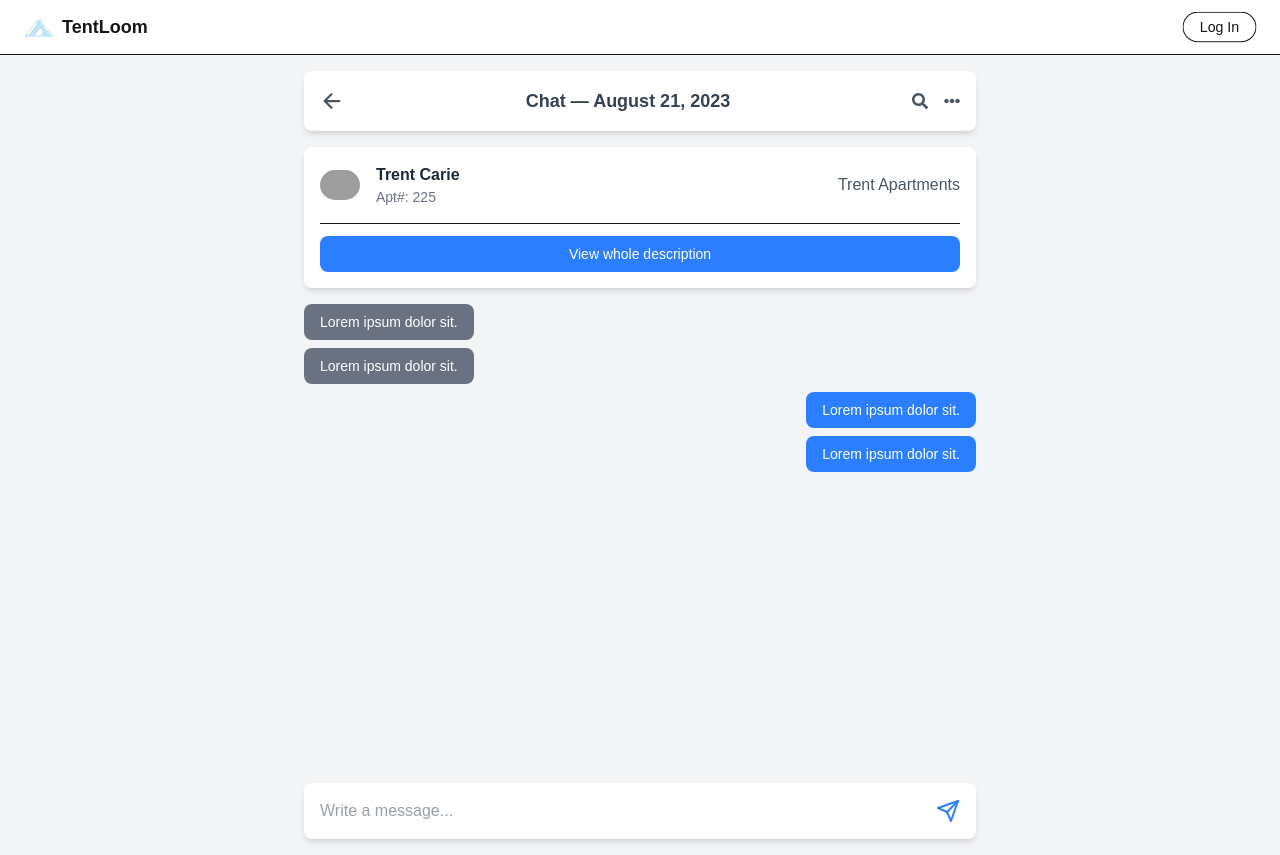
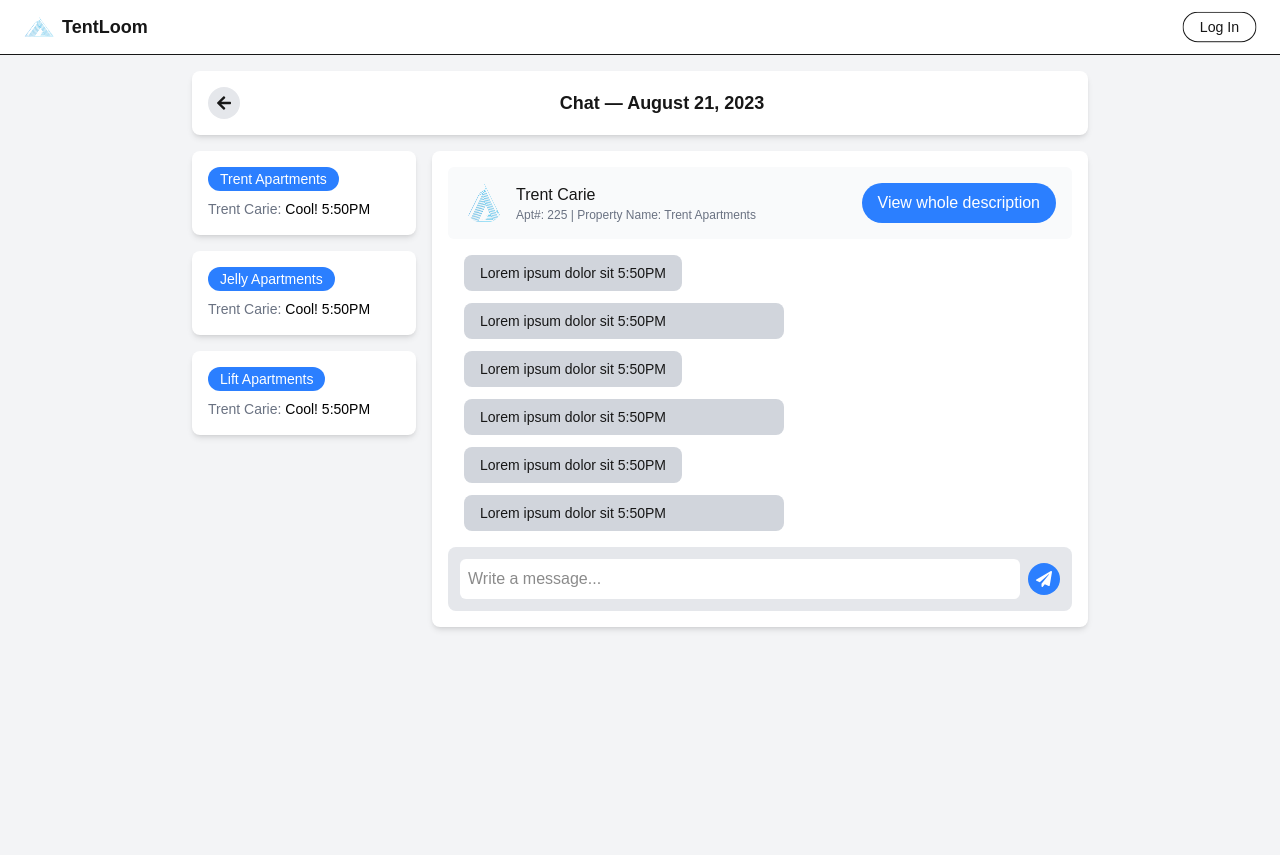
Before and after one commit to adnanfrd/Transaction-system, a Next.js app in the folder frontend/: page /chat in a window 1280 px wide. Built offline with nearby package versions, Linux system fonts and the light colour scheme; grey boxes are pictures that could not be loaded.

Commit message:
updated chat page ....

```diff
--- a/frontend/src/components/dashboard/Chat.tsx
+++ b/frontend/src/components/dashboard/Chat.tsx
@@ -1,87 +1,71 @@
-'use client';
-
-import { useState } from "react";
-import { FiSend } from "react-icons/fi";
-import { IoArrowBack } from "react-icons/io5";
-import { FaSearch, FaEllipsisH } from "react-icons/fa";
-import Image from "next/image";
+import Link from "next/link";
+import { FaArrowLeft, FaPaperPlane } from "react-icons/fa";
 
 const Chat = () => {
-  const [messages, setMessages] = useState([
-    { text: "Lorem ipsum dolor sit.", sender: "other" },
-    { text: "Lorem ipsum dolor sit.", sender: "other" },
-    { text: "Lorem ipsum dolor sit.", sender: "me" },
-    { text: "Lorem ipsum dolor sit.", sender: "me" },
-  ]);
-
-  const [message, setMessage] = useState("");
-
-  const sendMessage = () => {
-    if (message.trim() !== "") {
-      setMessages([...messages, { text: message, sender: "me" }]);
-      setMessage("");
-    }
-  };
-
   return (
     <div className="min-h-screen bg-gray-100 flex flex-col items-center p-4">
       {/* Header */}
-      <div className="w-full max-w-2xl bg-white shadow-md rounded-lg p-4 flex items-center justify-between">
-        <button className="text-gray-600"><IoArrowBack size={24} /></button>
-        <h2 className="text-lg font-semibold text-gray-700">Chat — August 21, 2023</h2>
-        <div className="flex space-x-4">
-          <FaSearch className="text-gray-600 cursor-pointer" />
-          <FaEllipsisH className="text-gray-600 cursor-pointer" />
-        </div>
+      <div className="w-full max-w-4xl bg-white shadow-md rounded-lg p-4 flex items-center space-x-3">
+       <Link href="/dashboard">
+       <button className="p-2 cursor-pointer bg-gray-200 rounded-full">
+          <FaArrowLeft />
+        </button>
+       </Link>
+        <h1 className="text-lg font-semibold flex-grow text-center">Chat — August 21, 2023</h1>
       </div>
 
       {/* Chat Section */}
-      <div className="w-full max-w-2xl bg-white shadow-md rounded-lg p-4 mt-4">
-        <div className="flex items-center space-x-4 border-b pb-4">
-          <Image
-            src="/profile.jpg"
-            alt="Profile Picture"
-            width={40}
-            height={40}
-            className="rounded-full"
-          />
-          <div>
-            <h3 className="text-gray-800 font-semibold">Trent Carie</h3>
-            <p className="text-gray-500 text-sm">Apt#: 225</p>
-          </div>
-          <div className="ml-auto text-gray-600 font-medium">Trent Apartments</div>
-        </div>
-        <button className="w-full mt-3 bg-blue-500 text-white py-2 rounded-lg text-sm">View whole description</button>
-      </div>
-
-      {/* Messages */}
-      <div className="w-full max-w-2xl flex flex-col space-y-2 my-4">
-        {messages.map((msg, index) => (
-          <div
-            key={index}
-            className={`max-w-[60%] px-4 py-2 rounded-lg text-white text-sm ${
-              msg.sender === "me"
-                ? "ml-auto bg-blue-500"
-                : "mr-auto bg-gray-500"
-            }`}
-          >
-            {msg.text}
+      <div className="w-full max-w-4xl mt-4 flex gap-4">
+        {/* Sidebar */}
+        <div className="w-1/4 space-y-4">
+          {["Trent Apartments", "Jelly Apartments", "Lift Apartments"].map((item, index) => (
+            <div key={index} className="bg-white p-4 rounded-lg shadow-md">
+              <span className="bg-blue-500 text-white px-3 py-1 rounded-full text-sm font-medium">
+                {item}
+              </span>
+              <p className="text-gray-500 text-sm mt-2">Trent Carie: <span className="text-black">Cool! 5:50PM</span></p>
             </div>
           ))}
         </div>
 
-      {/* Message Input */}
-      <div className="w-full max-w-2xl flex items-center bg-white shadow-md rounded-lg p-2 mt-auto">
+        {/* Chat Area */}
+        <div className="flex-1 bg-white shadow-md rounded-lg p-4 flex flex-col">
+          {/* User Info */}
+          <div className="flex items-center justify-between bg-gray-50 p-4 rounded-md">
+            <div className="flex items-center space-x-3">
+              <img src="/logo.png" alt="User" className="w-10 h-10 rounded-full" />
+              <div>
+                <p className="font-medium">Trent Carie</p>
+                <p className="text-xs text-gray-500">Apt#: 225 | Property Name: Trent Apartments</p>
+              </div>
+            </div>
+            <button className="bg-blue-500 text-white px-4 py-2 rounded-full">View whole description</button>
+          </div>
+
+          {/* Messages */}
+          <div className="flex flex-col space-y-3 p-4 overflow-y-auto max-h-96">
+            {[...Array(6)].map((_, i) => (
+              <div
+                key={i}
+                className={`self-${i % 2 === 0 ? "start" : "end"} bg-gray-300 text-sm px-4 py-2 rounded-lg max-w-xs`}
+              >
+                Lorem ipsum dolor sit 5:50PM
+              </div>
+            ))}
+          </div>
+
+          {/* Input Box */}
+          <div className="mt-auto flex items-center bg-gray-200 p-3 rounded-lg">
             <input
               type="text"
               placeholder="Write a message..."
-          className="flex-1 p-2 outline-none text-gray-700"
-          value={message}
-          onChange={(e) => setMessage(e.target.value)}
+              className="flex-1 p-2 rounded-md outline-none bg-white"
             />
-        <button onClick={sendMessage} className="text-blue-500 p-2">
-          <FiSend size={24} />
+            <button className="bg-blue-500 text-white p-2 rounded-full ml-2">
+              <FaPaperPlane />
             </button>
+          </div>
+        </div>
       </div>
     </div>
   );
```
Lines whose indentation alone changed are shown as unchanged.
